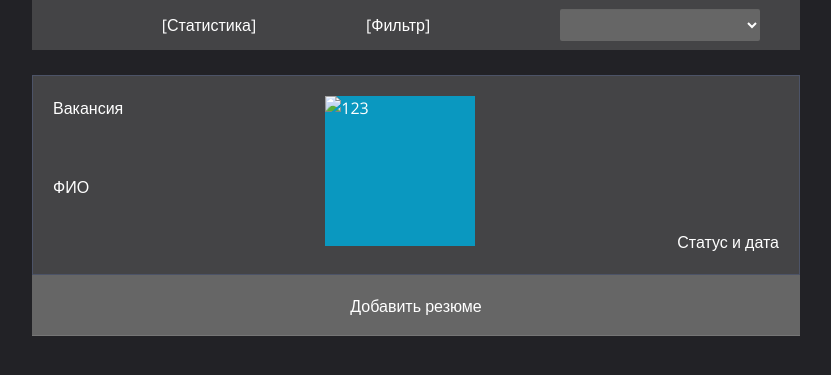
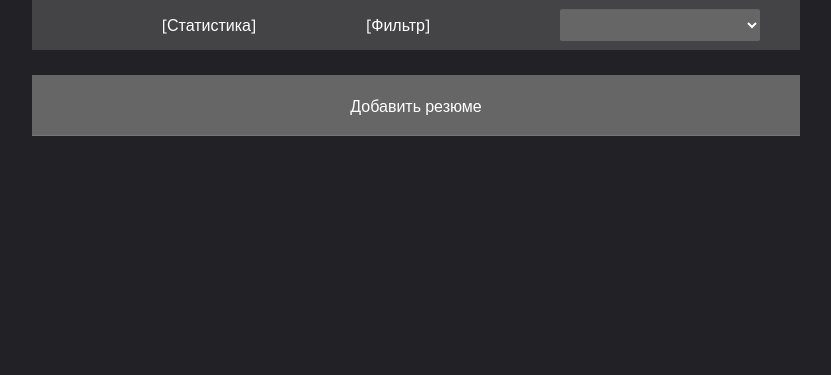
Before and after one commit to TimurSungatullin/hr-system, a Symfony app: template templates/main/main.html.twig in a window 1280 px wide. Shown: the top 375 px of the page, without its empty margins (224-1055 px from the left). Run offline with Twig, Linux system fonts and the light colour scheme; the template is opened without the code that fills it, so the values that code supplies are empty; some libraries are stand-ins or nearby versions.

Commit message:
Страница заказчика

```diff
--- a/public/css/style.css
+++ b/public/css/style.css
@@ -11,8 +11,7 @@
 }
 .main {
   width: 60%;
-  background: #444446;
-  margin: 25px 20% 0 20%;
+  margin: 25px 20% 200px 20%;
 }
 .resume {
   width: 100%;
@@ -22,12 +21,19 @@
   display: flex;
   justify-content: space-between;
   padding: 20px;
+  margin-bottom: 20px;
 }
 .block-resume {
   display: flex;
   flex-direction: column;
   justify-content: space-between;
+  align-items: normal;
 }
+
+.resume .block-resume:last-child span {
+  text-align: end;
+}
+
 .resume-img {
   background: #0a98c0;
   width: 150px;
--- a/src/Controller/MainController.php
+++ b/src/Controller/MainController.php
@@ -31,6 +31,9 @@ class MainController extends AbstractController
         $resumes = $user -> getResumes();
         $activeRole = $additionalContext -> getActiveRole();
         # TODO Разные $resumes в зависимости от роли
+        if ($activeRole -> getCode() == Role::CUSTOMER) {
+            $resumes = $user -> getResumeToOwners();
+        }
 
         return $this -> render(
             'main/main.html.twig',
--- a/src/Entity/Role.php
+++ b/src/Entity/Role.php
@@ -101,4 +101,9 @@ class Role
 
         return $this;
     }
+
+    public function isCustomer(): bool
+    {
+        return $this -> getCode() == self::CUSTOMER;
+    }
 }
--- a/src/Services/AdditionalGlobalContext.php
+++ b/src/Services/AdditionalGlobalContext.php
@@ -22,7 +22,9 @@ class AdditionalGlobalContext
     {
         $this->tokenStorage = $tokenStorage;
         $this->em = $em;
-        $this->user = $this -> tokenStorage -> getToken() -> getUser();
+        if ($token = $tokenStorage -> getToken()) {
+            $this->user = $token -> getUser();
+        }
     }
 
     public function getRoles(): Collection
--- a/templates/main/main.html.twig
+++ b/templates/main/main.html.twig
@@ -2,22 +2,11 @@
 {% block body %}
     {% include 'includes/header.html.twig' %}
     <div class="main">
-        <div class="resume">
-            <div class="block-resume">
-                <span>Вакансия</span>
-                <span class="resume-fio">ФИО</span>
-                <span></span>
-            </div>
-            <img alt="123" class="resume-img">
-            <div class="block-resume">
-                <span></span>
-                <span></span>
-                <span>
-                    Статус и дата
-                </span>
-            </div>
-        </div>
         {% for resume in resumes %}
+            {% if userInfo.activeRole.isCustomer %}
+                {% set is_new = not resume.isRead %}
+                {% set resume = resume.resume %}
+            {% endif %}
             <a href="{{ path('resume_detail', {'id': resume.id }) }}">
                 <div class="resume">
                     <div class="block-resume">
@@ -27,7 +16,7 @@
                     </div>
                     <img alt="123" class="resume-img">
                     <div class="block-resume">
-                        <span></span>
+                        <span class="is-new-resume">{% if is_new %} New! {% endif %}</span>
                         <span></span>
                         <span>
                             {{ resume.getLastStatus().status.name }} {{ resume.getLastStatus().date|date('d.m.y') }}
@@ -36,10 +25,12 @@
                 </div>
             </a>
         {% endfor %}
-        <a href="{{ path('add_resume') }}">
-            <button>
-                Добавить резюме
-            </button>
-        </a>
+        {% if not userInfo.activeRole.isCustomer %}
+            <a href="{{ path('add_resume') }}">
+                <button>
+                    Добавить резюме
+                </button>
+            </a>
+        {% endif %}
     </div>
 {% endblock %}
```
